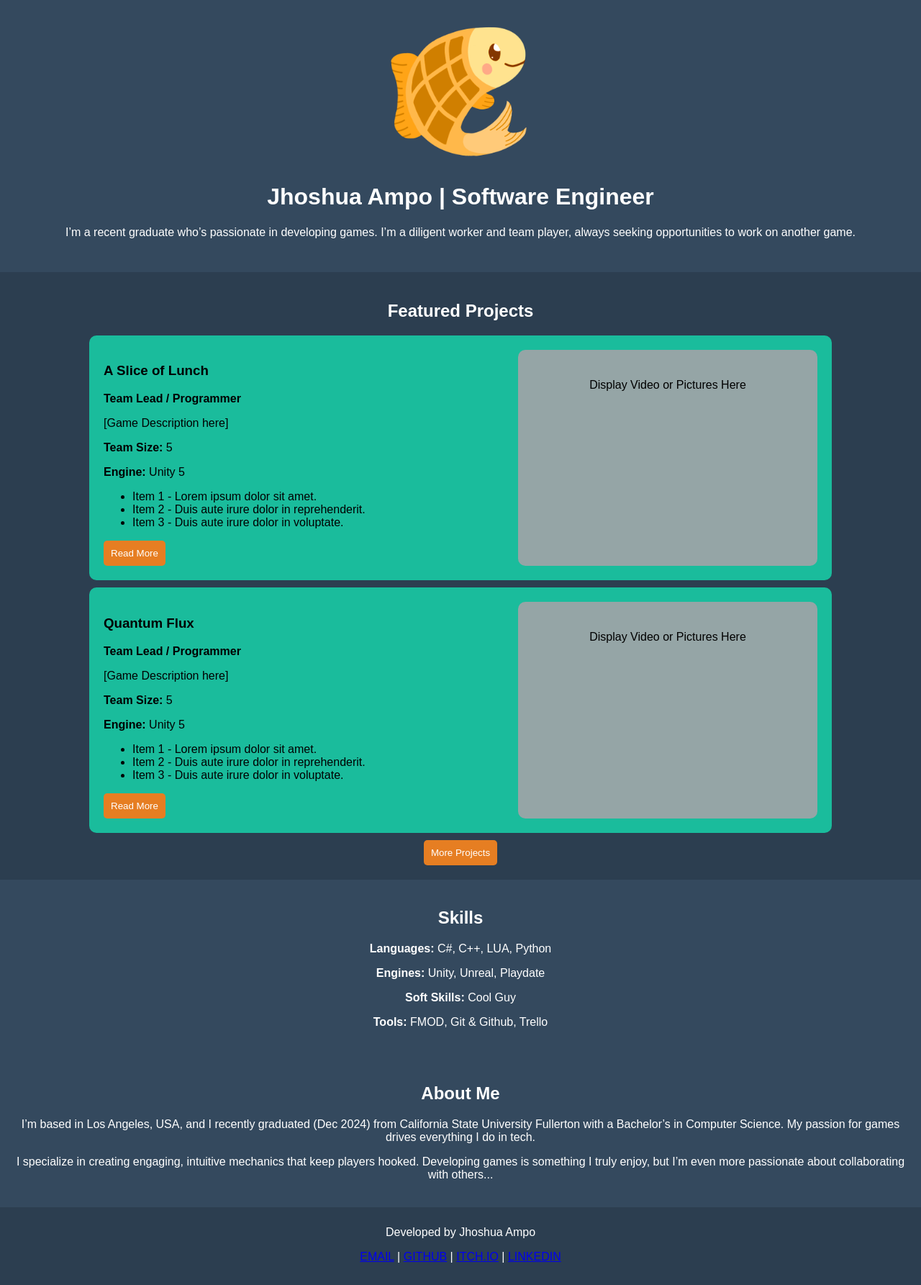
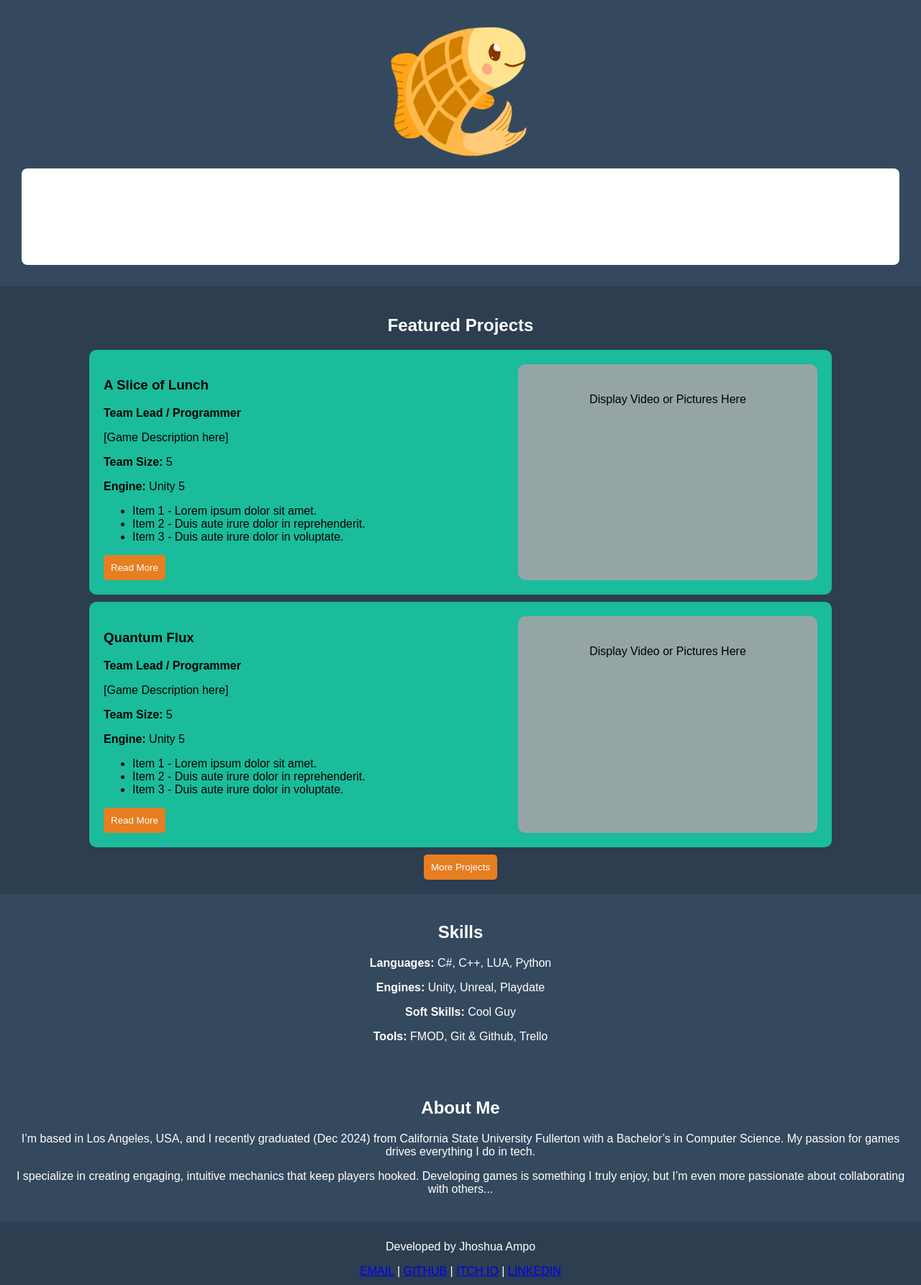
Before and after one commit to Waffle-Fish/Waffle-Fish.github.io, a Jekyll site: the page built from README.md, in a window 1280 px wide. Shown: the whole page at 72% size. Built offline with Jekyll 4.4.1, drawn with Linux system fonts in a browser that asks for light colours; our own code applies the rules of GitHub Pages for plain Markdown files.

Commit message:
update hero

```diff
--- a/_layouts/default.html
+++ b/_layouts/default.html
@@ -29,8 +29,10 @@
     <header class="hero">
         <div class="hero-content">
             <img src="assets/WaffleFish.png" alt="Profile Image" class="profile-pic">
-            <h1><strong>Jhoshua Ampo</strong> | Software Engineer</h1>
-            <p>I’m a recent graduate who’s passionate in developing games. I’m a diligent worker and team player, always seeking opportunities to work on another game.</p>
+            <div class="whiteBackground">
+              <h1><strong>Jhoshua Ampo</strong> | Software Engineer</h1>
+              <p>I’m a recent graduate who’s passionate in developing games. I’m a diligent worker and team player, always seeking opportunities to work on another game.</p>
+            </div>
         </div>
     </header>
 
--- a/assets/style.css
+++ b/assets/style.css
@@ -68,3 +68,9 @@
   padding: 10px;
   background: #2C3E50;
 }
+
+.whiteBackground {
+  padding: 10px;
+  background-color: white;
+  border-radius: 8px;
+}
```
